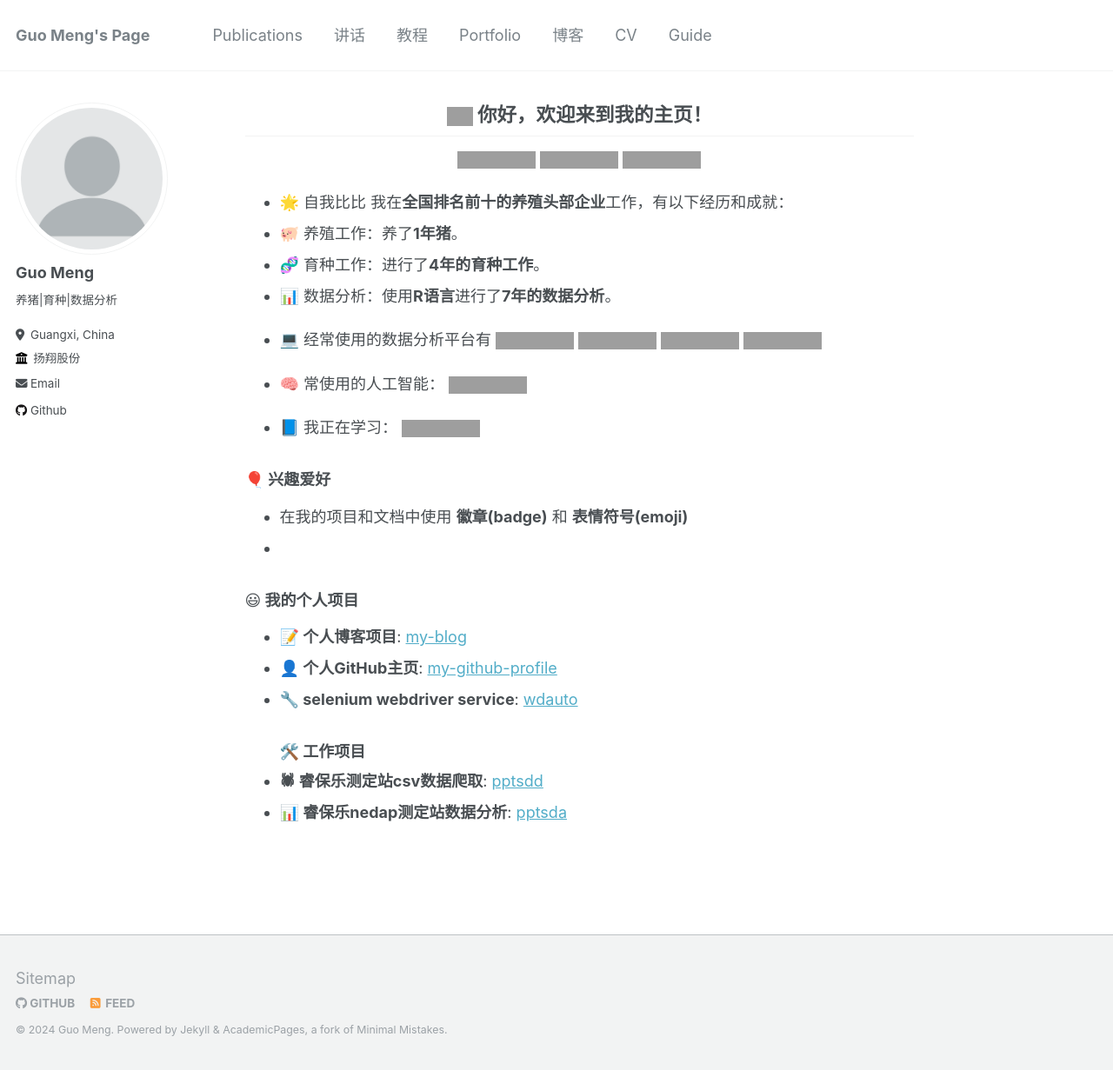
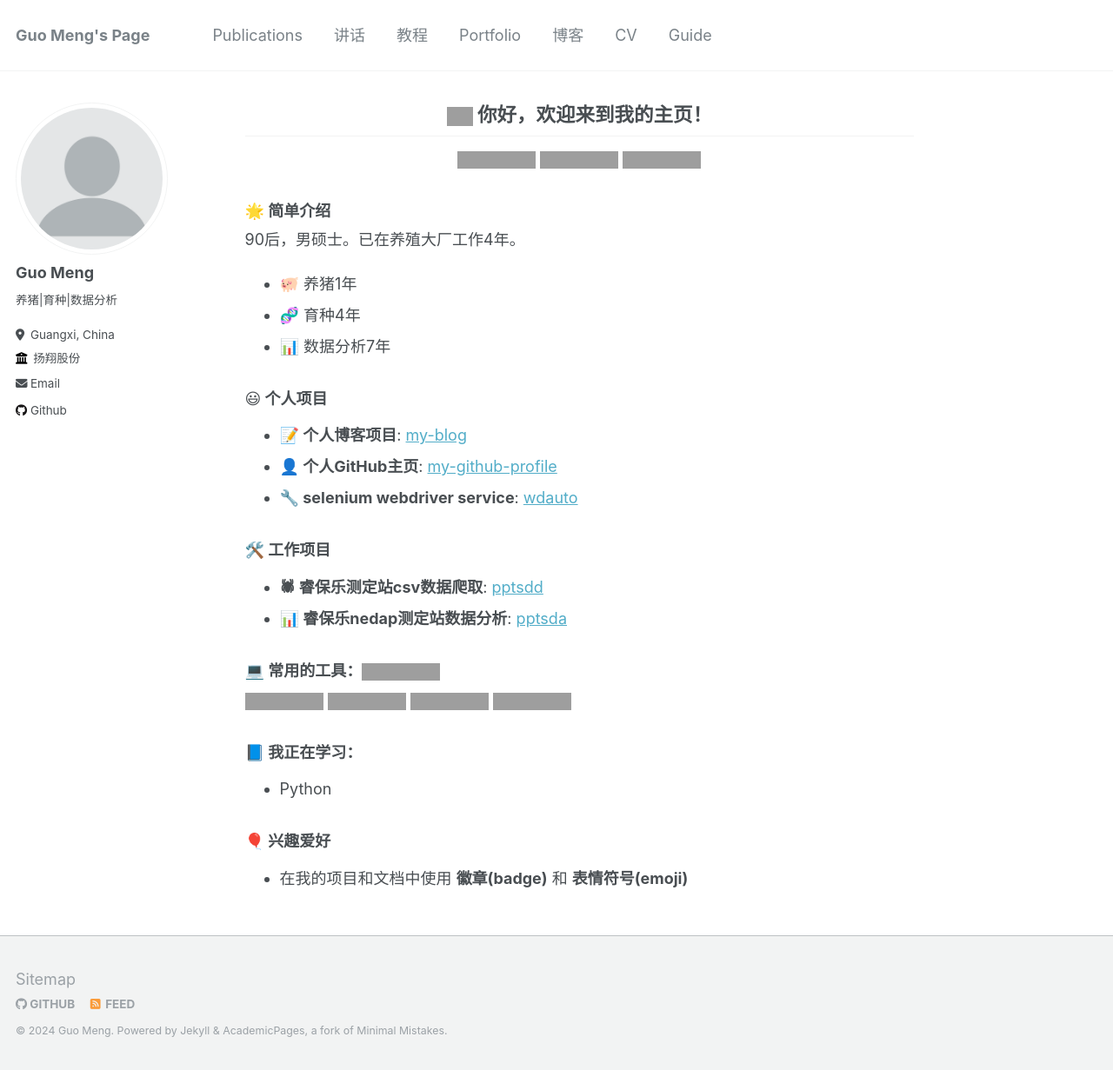
Before and after one commit to tony2015116/tony2015116.github.io, a Jekyll site: the page built from _pages/about.md, in a window 1280 px wide and 1231 px high. Shown: the whole window at 87% size. Built offline with Jekyll 4.4.1, drawn with Linux system fonts in a browser that asks for light colours; grey boxes are pictures that could not be loaded.

Commit message:
2024-03-09

```diff
--- a/_pages/about.md
+++ b/_pages/about.md
@@ -19,35 +19,30 @@ editor_options:
 <a href="#"><img src="https://img.shields.io/github/last-commit/tony2015116/tony2015116" alt="GitHub last commit"/></a>
 </p>
 
-- 🌟 自我比比
-我在**全国排名前十的养殖头部企业**工作，有以下经历和成就：
-- 🐖 养殖工作：养了**1年猪**。
-- 🧬 育种工作：进行了**4年的育种工作**。
-- 📊 数据分析：使用**R语言**进行了**7年的数据分析**。
+### 🌟 简单介绍
+90后，男硕士。已在养殖大厂工作4年。
+- 🐖 养猪1年
+- 🧬 育种4年
+- 📊 数据分析7年
 
-- 💻 经常使用的数据分析平台有
-![R](https://img.shields.io/badge/-R-blue?&logo=R&logoColor=blue&labelColor=5c5c5c&color=1182c3)
+
+### 😃 个人项目
+- **📝 个人博客项目**: [my-blog](https://github.com/tony2015116/blogdown)
+- **👤 个人GitHub主页**: [my-github-profile](https://github.com/tony2015116/tony2015116)
+- **🔧 selenium webdriver service**: [wdauto](https://tony2015116.github.io/wdauto/)
+
+### 🛠️ 工作项目
+- **🕷 睿保乐测定站csv数据爬取**: [pptsdd](https://tony2015116.github.io/pptsdd/)
+- **📊 睿保乐nedap测定站数据分析**: [pptsda](https://tony2015116.github.io/pptsda/)
+
+### 💻 常用的工具：![R](https://img.shields.io/badge/-R-blue?&logo=R&logoColor=blue&labelColor=5c5c5c&color=1182c3)
 ![Excel](https://img.shields.io/badge/-Excel-blue?logo=microsoftexcel&logoColor=green&labelColor=5c5c5c&color=1182c3)
 ![Linux](https://img.shields.io/badge/-Linux-blue?logo=Linux&labelColor=5c5c5c&color=1182c3)
 ![GitHub](https://img.shields.io/badge/-GitHub-blue?logo=GitHub&labelColor=5c5c5c&color=1182c3)
-
-- 🧠 常使用的人工智能：
 ![OpenAI](https://img.shields.io/badge/-OpenAI-blue?logo=openai&logoColor=green&labelColor=5c5c5c&color=1182c3)
 
-- 📘 我正在学习：
-![Python](https://img.shields.io/badge/-Python-8fcfd1?style=flat&logo=Python&labelColor=5c5c5c&color=1182c3)
+### 📘 我正在学习：
+- Python
 
 ### 🎈 兴趣爱好
-
 - 在我的项目和文档中使用 **徽章(badge)** 和 **表情符号(emoji)**
--
-
-### 😃 我的个人项目
-
-- **📝 个人博客项目**: [my-blog](https://github.com/tony2015116/blogdown)
-- **👤 个人GitHub主页**: [my-github-profile](https://github.com/tony2015116/tony2015116)
-- **🔧 selenium webdriver service**: [wdauto](https://tony2015116.github.io/wdauto/)
-### 🛠️ 工作项目
-
-- **🕷 睿保乐测定站csv数据爬取**: [pptsdd](https://tony2015116.github.io/pptsdd/)
-- **📊 睿保乐nedap测定站数据分析**: [pptsda](https://tony2015116.github.io/pptsda/)
```
